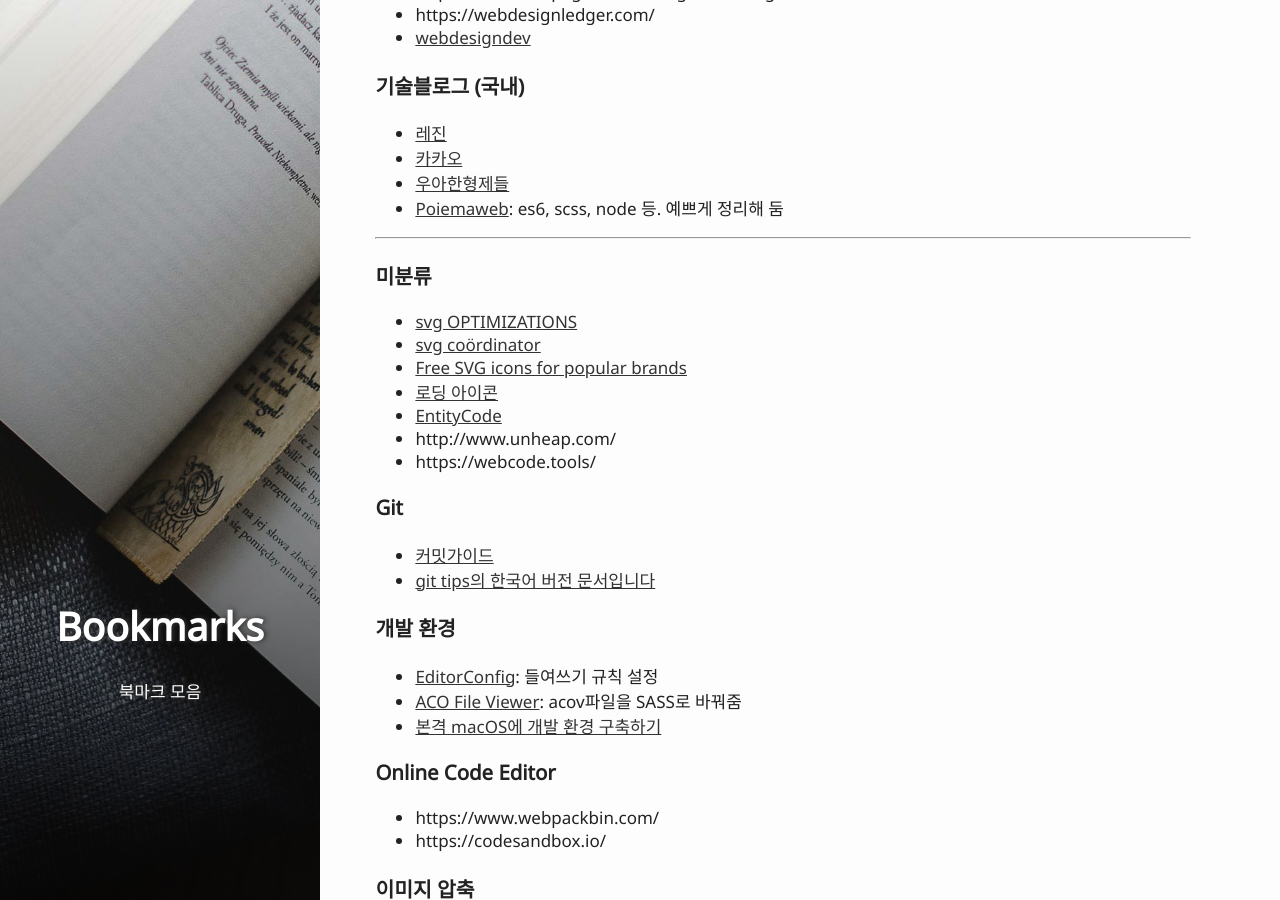
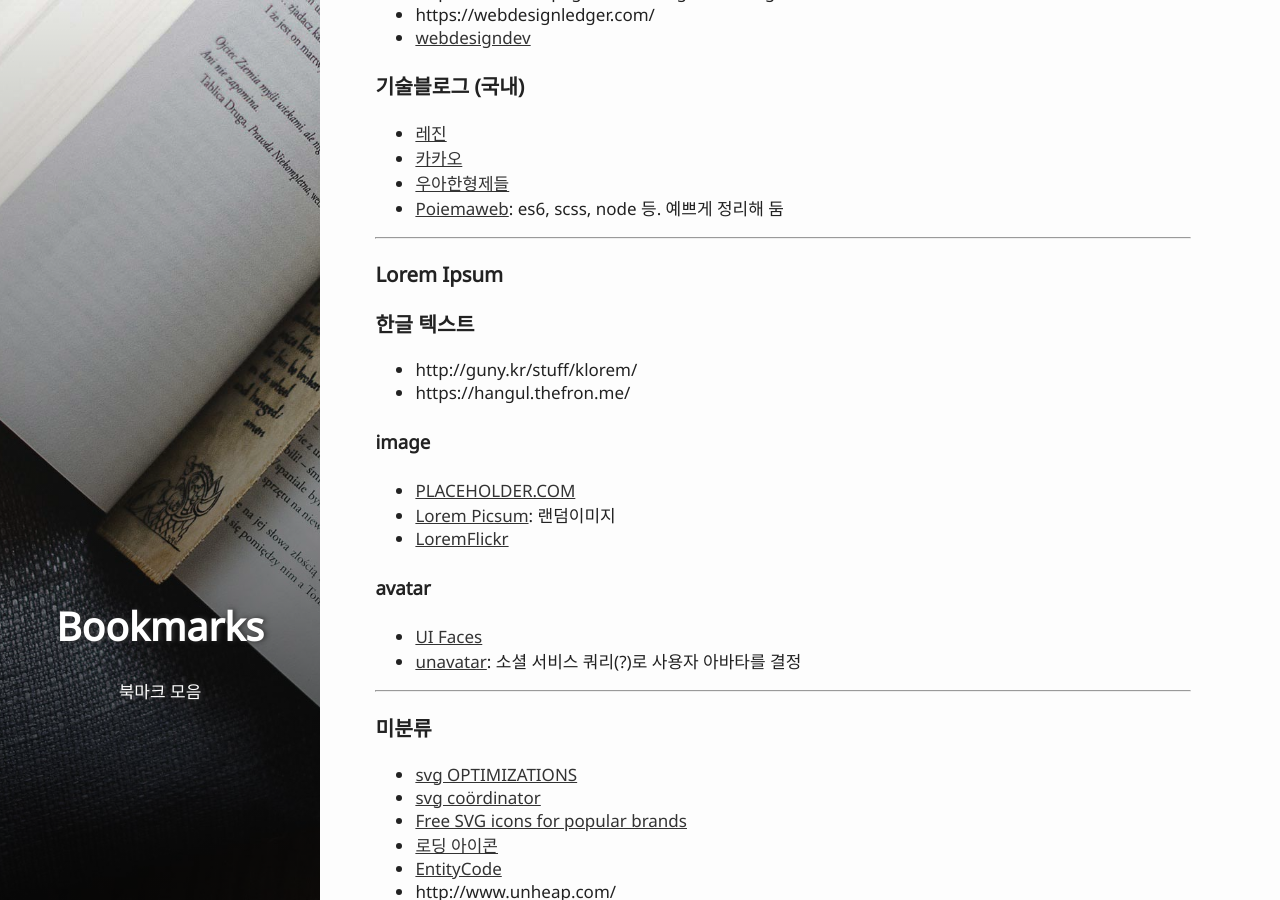
Before and after one commit to pigjh1/pigjh1.github.com, a Jekyll site: the page built from bookmarks.md, in a window 1280 px wide and 900 px high, scrolled down 2357 px. Built offline with Jekyll 4.4.1, drawn with Linux system fonts in a browser that asks for light colours.

Commit message:
Update posts

```diff
--- a/bookmarks.md
+++ b/bookmarks.md
@@ -105,6 +105,23 @@
 
 ---
 
+### Lorem Ipsum
+
+### 한글 텍스트
+- http://guny.kr/stuff/klorem/
+- https://hangul.thefron.me/
+
+#### image
+- [PLACEHOLDER.COM](https://placeholder.com/)
+- [Lorem Picsum](https://picsum.photos/): 랜덤이미지
+- [LoremFlickr](https://loremflickr.com/)
+
+#### avatar
+- [UI Faces](https://uifaces.co/)
+- [unavatar](https://unavatar.now.sh/): 소셜 서비스 쿼리(?)로 사용자 아바타를 결정
+
+---
+
 ### 미분류
 - [svg OPTIMIZATIONS](http://sketchmaster.com/svg-optimizer)
 - [svg coördinator](https://spotify.github.io/coordinator/)
```
Also changed, not shown: other parts of bookmarks.md (+1 -0 lines), _posts/2017-04-21-css-grid.md (+2 -0 lines), _posts/2017-09-19-codereview-and-issuetracking.md (+1 -0 lines), _posts/2017-09-22-css-text-module.md (+1 -0 lines).
